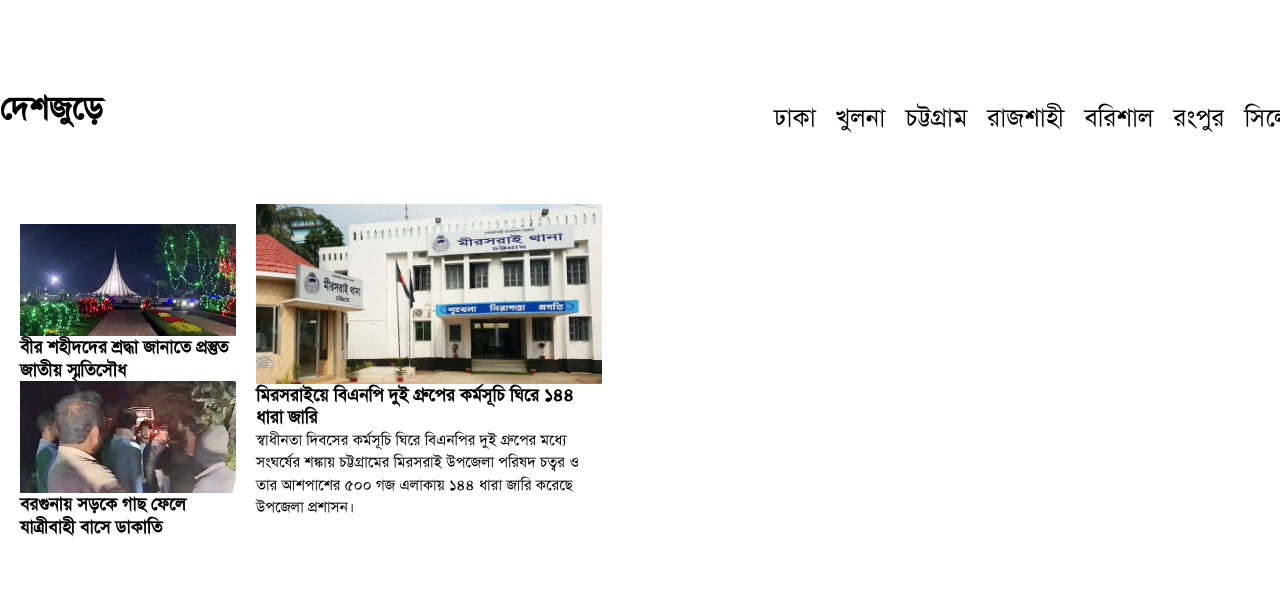
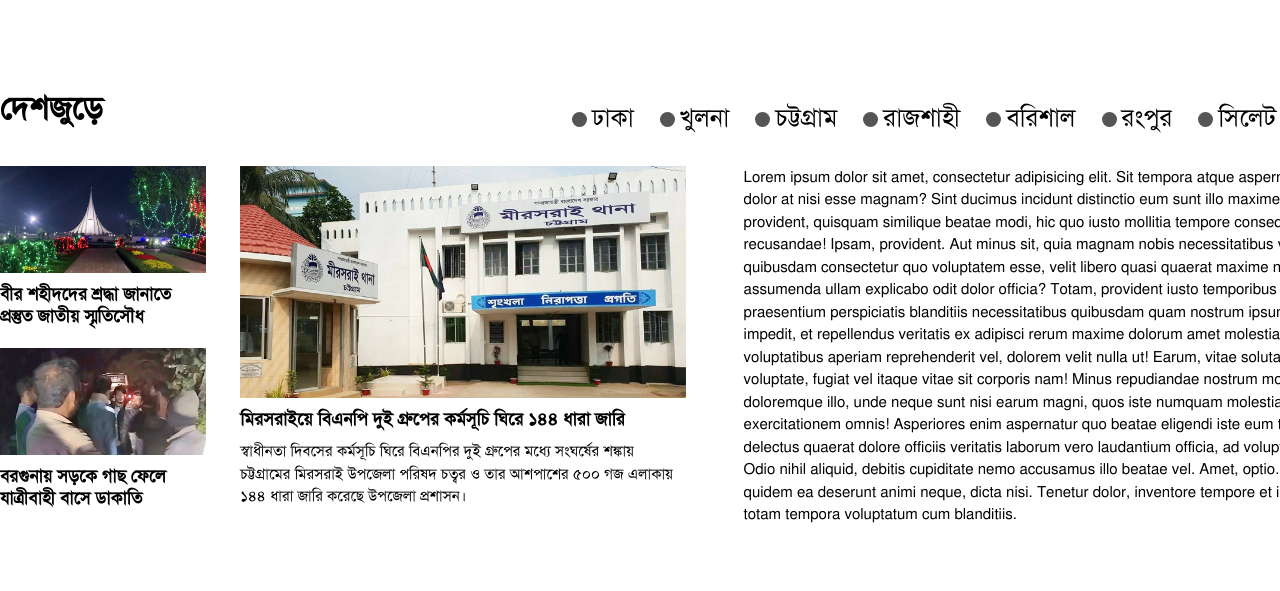
Before and after one commit to Joysree-Bhadury/jago-news-project, a plain HTML site: page index.html in a window 1280 px wide. Shown: the part 4552-5143 px from the top of the page. Drawn offline with Linux system fonts and the light colour scheme.

Commit message:
third commit

```diff
--- a/index.html
+++ b/index.html
@@ -810,10 +810,14 @@
 </div>
 <!-- sports-box-content end -->
 
+<!-- section-deshjure start -->
+<div class="section-deshjure">
+    <!-- section-deshjure-matter start -->
+
+    <div class="section-deshjure-matter">
       <!-- country-news-box start -->
       <div class="country-news-box">
         <div class="country-menu-box">
-
           <div class="coutry-menu-box-text">
             <h3>দেশজুড়ে</h3>
           </div>
@@ -834,18 +838,21 @@
       </div>
       <!-- country-news-box end -->
 
+      <!-- section-deshjure end -->
+
       <!-- news-matter-box start -->
       <div class="news-matter-box">
-
         <!-- news-matter-box-left start -->
         <div class="news-matter-box-left">
           <!-- news-matter box-item start -->
           <div class="news-matter box-item">
-
             <!-- news-matter-box-item-1 start -->
             <div class="news-matter-box-item-1">
               <div class="news-matter-box-item-image">
-                <img src="images/savar- monument -1-20250325083250.jpg" alt="national monument photo">
+                <img
+                  src="images/savar- monument -1-20250325083250.jpg"
+                  alt="national monument photo"
+                />
               </div>
 
               <div class="news-matter-text">
@@ -857,7 +864,10 @@
             <!-- news-matter-box-item-2 start -->
             <div class="news-matter-box-item-1">
               <div class="news-matter-box-item-image">
-                    <img src="images/borguna-1-20250325081622.jpg" alt="national monument photo">
+                <img
+                  src="images/borguna-1-20250325081622.jpg"
+                  alt="national monument photo"
+                />
               </div>
 
               <div class="news-matter-text">
@@ -865,30 +875,103 @@
               </div>
             </div>
             <!-- news-matter-box-item-2 end -->
-
-
           </div>
           <!-- news-matter box-item end -->
 
           <!-- news-lead-matter start -->
           <div class="news-lead-matter">
             <div class="news-lead-image">
-                <img src="images/mirsorai-20250326105950.jpg" alt="mirsorai photo">
+              <img
+                src="images/mirsorai-20250326105950.jpg"
+                alt="mirsorai photo"
+              />
             </div>
 
             <div class="news-lead-text">
-                <h3>মিরসরাইয়ে বিএনপি দুই গ্রুপের কর্মসূচি ঘিরে ১৪৪ ধারা জারি</h3>
+              <h3>
+                মিরসরাইয়ে বিএনপি দুই গ্রুপের কর্মসূচি ঘিরে ১৪৪ ধারা জারি
+              </h3>
             </div>
 
             <div class="news-lead-text">
-                <p>স্বাধীনতা দিবসের কর্মসূচি ঘিরে বিএনপির দুই গ্রুপের মধ্যে সংঘর্ষের শঙ্কায় চট্টগ্রামের মিরসরাই উপজেলা পরিষদ চত্বর ও তার আশপাশের ৫০০ গজ এলাকায় ১৪৪ ধারা জারি করেছে উপজেলা প্রশাসন।</p>
+              <p>
+                স্বাধীনতা দিবসের কর্মসূচি ঘিরে বিএনপির দুই গ্রুপের মধ্যে
+                সংঘর্ষের শঙ্কায় চট্টগ্রামের মিরসরাই উপজেলা পরিষদ চত্বর ও তার
+                আশপাশের ৫০০ গজ এলাকায় ১৪৪ ধারা জারি করেছে উপজেলা প্রশাসন।
+              </p>
             </div>
           </div>
           <!-- news-lead-matter start -->
         </div>
         <!-- news-matter-box-left end -->
+
+        <!-- news-matter-box-right start -->
+        <div class="news-matter-box-right">
+          Lorem ipsum dolor sit amet, consectetur adipisicing elit. Sit
+          tempora atque aspernatur exercitationem dolor at nisi esse magnam?
+          Sint ducimus incidunt distinctio eum sunt illo maxime dignissimos
+          provident, quisquam similique beatae modi, hic quo iusto mollitia
+          tempore consequuntur nulla iste recusandae! Ipsam, provident. Aut
+          minus sit, quia magnam nobis necessitatibus veritatis rerum
+          quibusdam consectetur quo voluptatem esse, velit libero quasi
+          quaerat maxime nisi. Sit doloribus, assumenda ullam explicabo odit
+          dolor officia? Totam, provident iusto temporibus cupiditate
+          praesentium perspiciatis blanditiis necessitatibus quibusdam quam
+          nostrum ipsum! Consectetur esse impedit, et repellendus veritatis ex
+          adipisci rerum maxime dolorum amet molestias eligendi cupiditate
+          voluptatibus aperiam reprehenderit vel, dolorem velit nulla ut!
+          Earum, vitae soluta! Sed ducimus voluptate, fugiat vel itaque vitae
+          sit corporis nam! Minus repudiandae nostrum molestias atque,
+          doloremque illo, unde neque sunt nisi earum magni, quos iste numquam
+          molestiae totam corporis ut exercitationem omnis! Asperiores enim
+          aspernatur quo beatae eligendi iste eum temporibus deleniti delectus
+          quaerat dolore officiis veritatis laborum vero laudantium officia,
+          ad voluptas porro doloribus? Odio nihil aliquid, debitis cupiditate
+          nemo accusamus illo beatae vel. Amet, optio. Numquam quam quidem ea
+          deserunt animi neque, dicta nisi. Tenetur dolor, inventore tempore
+          et illum, ab quas vero totam tempora voluptatum cum blanditiis.
+        </div>
+        <!-- news-matter-box-right end -->
       </div>
       <!-- news-matter-box end -->
+    </div>
+    <!-- section-deshjure-matter end -->
+  </div>
+  <!-- section-deshjure end -->
+
+  <!-- footer start -->
+  <div class="footer-section">
+    <div class="footer-main-logo-and-apps-icon">
+      <div class="footermain-logo-and-apps-icon-box">
+        <!-- footer-main-logo start -->
+        <div class="footer-main-logo">
+          <img src="images/jago-news-main-logo.webp" alt="main logo" />
+        </div>
+        <!-- footer-main-logo end -->
+
+        <!-- footer-download start -->
+        <div class="footer-download">
+          <!-- goggle-play start -->
+          <div class="goggle-play">
+            <a href="#"
+              ><img src="images/google-play.png" alt="google-play"
+            /></a>
+          </div>
+          <!-- goggle-play end -->
+
+          <!-- goggle-download start -->
+          <div class="goggle-download">
+            <a href="#">
+              <img src="images/app-store.png" alt="app-store"
+            /></a>
+          </div>
+          <!-- goggle-download end -->
+        </div>
+        <!-- footer-download end -->
+      </div>
+    </div>
+
+
 
 
 
--- a/style.css
+++ b/style.css
@@ -1,3 +1,4 @@
+
 *{
     padding: 0;
     margin: 0;
@@ -698,6 +699,7 @@ img {
 .sports-box-content {
     display: flex;
     justify-content: space-between;
+    margin-bottom: 100px;
 }
 
 .sports-content-left-title {
@@ -707,9 +709,10 @@ img {
 
 .country-menu-box {
     display: flex;
-    margin-top: 100px;
-    width: 1430px;
+    /* margin-top: 100px; */
+    width: auto;
     justify-content: space-between;
+    margin-bottom: 26px;
 }
 
 .country-menu-item ul {
@@ -734,20 +737,88 @@ img {
     margin-bottom: 14px;
 }
 
-.country-news-box {
-    width: 1430px;
-}
-
 .news-matter.box-item {
-    width: 20%;
-    padding: 20px;
+    width: 30%;
+    /* padding: 20px; */
 }
 
 .news-lead-matter {
-    width: 27%;
+    width: 65%;
 }
 
 .news-matter-box-left {
-    margin-top: 5%;
+    /* margin-top: 5%; */
     display: flex;
+    justify-content: space-between;
 }
+
+
+.section-deshjure {
+    /* background: gray; */
+}
+
+.section-deshjure-matter {
+    /* background: yellow; */
+    width: 1430px;
+    margin: auto;
+}
+.news-matter-box {
+    display: flex;
+    justify-content: space-between;
+}
+
+.news-matter-box-right {
+    width: 48%;
+}
+
+.news-matter-box-left {
+    width: 48%;
+}
+
+.news-matter-box-item-1 {
+    margin-bottom: 20px;
+}
+
+.news-matter-box-item-1:last-child {
+    margin-bottom: 0;
+}
+
+.news-matter-box-item-1 {
+    margin-bottom: 20px;
+}
+
+.news-matter-box-item-1:last-child {
+    margin-bottom: 0;
+}
+
+.news-matter-box-item-image {
+    margin-bottom: 10px;
+}
+
+.news-lead-image {
+    margin-bottom: 10px;
+}
+
+.news-lead-text h3 {
+    margin-bottom: 10px;
+}
+
+.country-menu-item ul li a:before {
+    content: "";
+    width: 15px;
+    height: 15px;
+    background: #555;
+    border-radius: 50%;
+    position: absolute;
+    left: -10px;
+    top: 15px;
+}
+
+.country-menu-item ul li {
+    position: relative;
+    margin-right: 26px;
+}
+
+.country-menu-item ul li:last-child {
+    margin-right: 0;
+}
```
Lines whose indentation alone changed are shown as unchanged.
